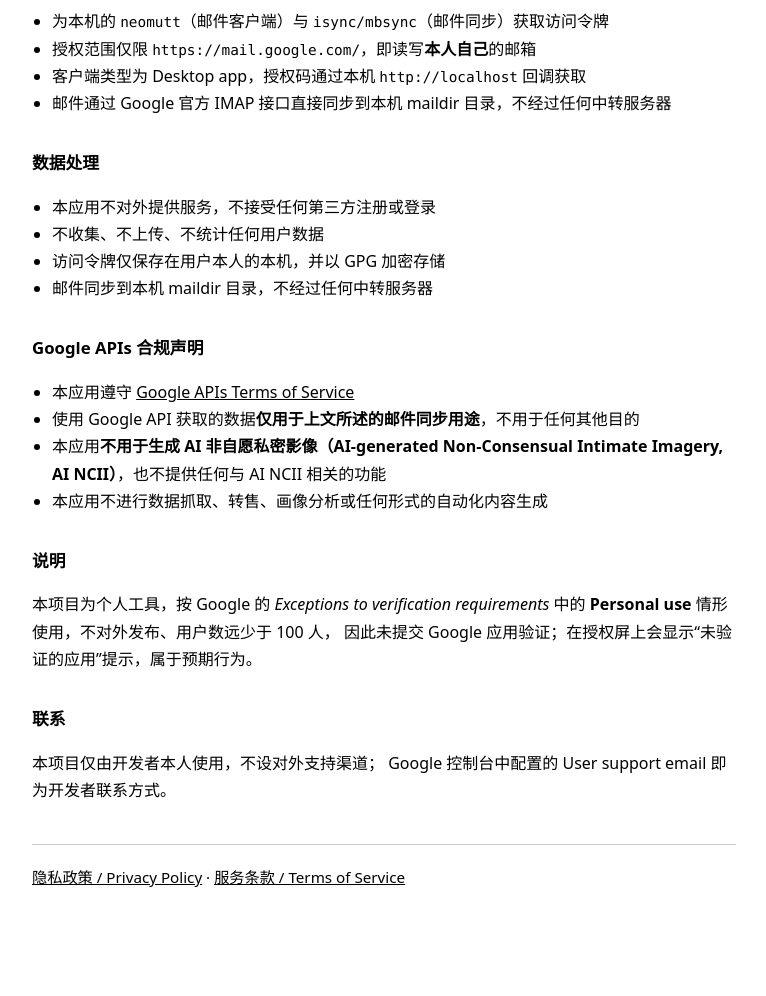
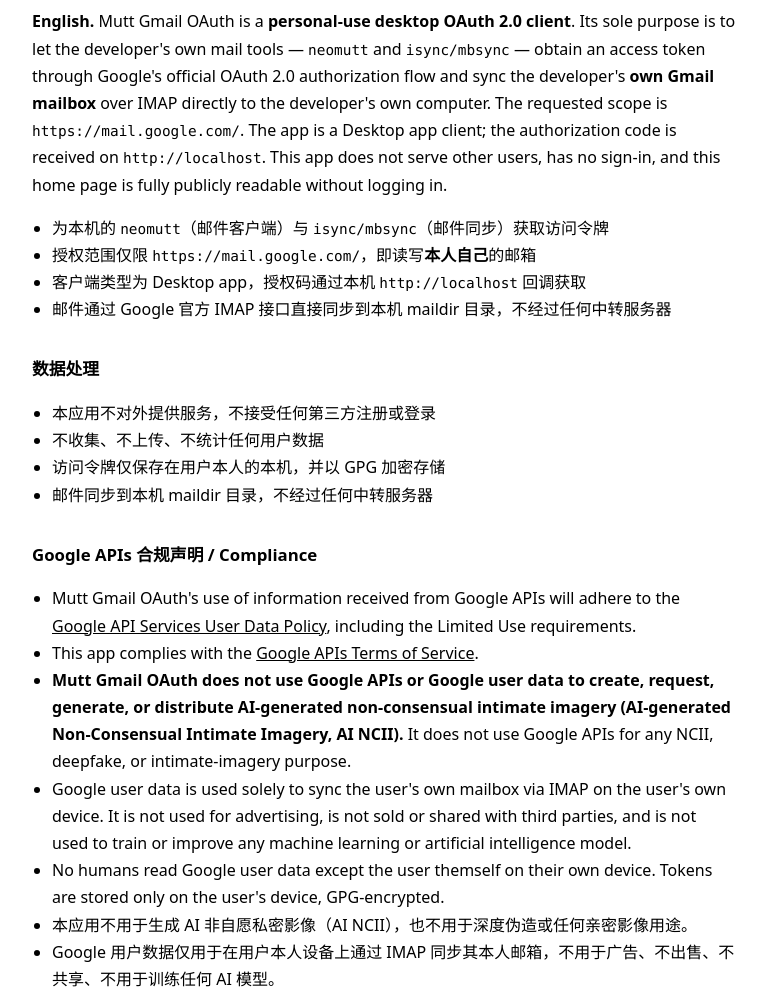
Before and after one commit to pixb/pixb.github.io, a plain HTML site: page index.html in a window 1280 px wide. Shown: the part 320-1316 px from the top of the page, without its empty margins (256-1022 px from the left). Before the commit the page ends 1259 px from the top, so only its background shows below. Drawn offline with Linux system fonts and the light colour scheme.

Commit message:
Add English purpose and explicit Google APIs / AI NCII compliance statements

```diff
--- a/index.html
+++ b/index.html
@@ -39,6 +39,17 @@
 </p>
 
 <h2>应用目的 / Purpose of this application</h2>
+<p>
+  <strong>English.</strong> Mutt Gmail OAuth is a <strong>personal-use desktop OAuth 2.0
+  client</strong>. Its sole purpose is to let the developer's own mail tools —
+  <code>neomutt</code> and <code>isync/mbsync</code> — obtain an access token through
+  Google's official OAuth 2.0 authorization flow and sync the developer's
+  <strong>own Gmail mailbox</strong> over IMAP directly to the developer's own computer.
+  The requested scope is <code>https://mail.google.com/</code>. The app is a Desktop app
+  client; the authorization code is received on <code>http://localhost</code>.
+  This app does not serve other users, has no sign-in, and this home page is fully
+  publicly readable without logging in.
+</p>
 <ul>
   <li>为本机的 <code>neomutt</code>（邮件客户端）与 <code>isync/mbsync</code>（邮件同步）获取访问令牌</li>
   <li>授权范围仅限 <code>https://mail.google.com/</code>，即读写<strong>本人自己</strong>的邮箱</li>
@@ -54,12 +65,35 @@
   <li>邮件同步到本机 maildir 目录，不经过任何中转服务器</li>
 </ul>
 
-<h2>Google APIs 合规声明</h2>
+<h2>Google APIs 合规声明 / Compliance</h2>
 <ul>
-  <li>本应用遵守 <a href="https://developers.google.com/terms">Google APIs Terms of Service</a></li>
-  <li>使用 Google API 获取的数据<strong>仅用于上文所述的邮件同步用途</strong>，不用于任何其他目的</li>
-  <li>本应用<strong>不用于生成 AI 非自愿私密影像（AI-generated Non-Consensual Intimate Imagery, AI NCII）</strong>，也不提供任何与 AI NCII 相关的功能</li>
-  <li>本应用不进行数据抓取、转售、画像分析或任何形式的自动化内容生成</li>
+  <li>
+    Mutt Gmail OAuth's use of information received from Google APIs will adhere to the
+    <a href="https://developers.google.com/terms/api-services-user-data-policy">Google API Services User Data Policy</a>,
+    including the Limited Use requirements.
+  </li>
+  <li>
+    This app complies with the
+    <a href="https://developers.google.com/terms">Google APIs Terms of Service</a>.
+  </li>
+  <li>
+    <strong>Mutt Gmail OAuth does not use Google APIs or Google user data to create,
+    request, generate, or distribute AI-generated non-consensual intimate imagery
+    (AI-generated Non-Consensual Intimate Imagery, AI NCII).</strong>
+    It does not use Google APIs for any NCII, deepfake, or intimate-imagery purpose.
+  </li>
+  <li>
+    Google user data is used solely to sync the user's own mailbox via IMAP on the
+    user's own device. It is not used for advertising, is not sold or shared with
+    third parties, and is not used to train or improve any machine learning or
+    artificial intelligence model.
+  </li>
+  <li>
+    No humans read Google user data except the user themself on their own device.
+    Tokens are stored only on the user's device, GPG-encrypted.
+  </li>
+  <li>本应用不用于生成 AI 非自愿私密影像（AI NCII），也不用于深度伪造或任何亲密影像用途。</li>
+  <li>Google 用户数据仅用于在用户本人设备上通过 IMAP 同步其本人邮箱，不用于广告、不出售、不共享、不用于训练任何 AI 模型。</li>
 </ul>
 
 <h2>说明</h2>
```
Also changed, not shown: privacy.html (+13 -1 lines).
